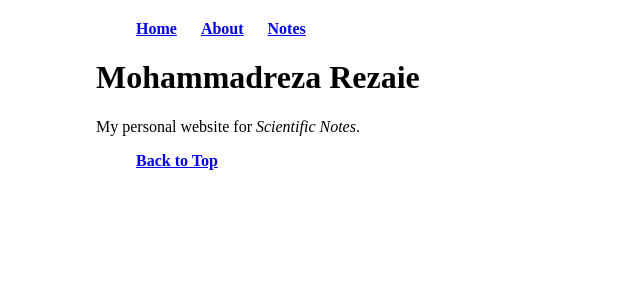
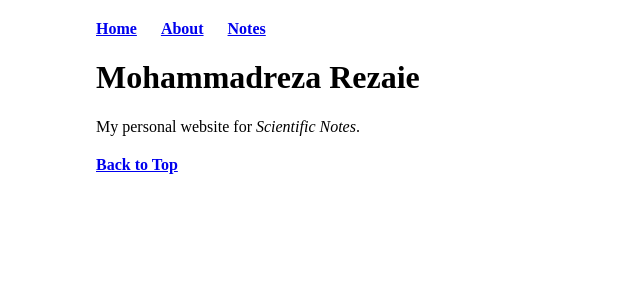
Before and after one commit to mrrezaie/mrrezaie.github.io, a Jekyll site: the page built from index.html, in a window 1280 px wide. Shown: the top 300 px of the page, without its empty margins (0-640 px from the left). Built offline with Jekyll 4.4.1, drawn with Linux system fonts in a browser that asks for light colours.

Commit message:
Update main.css

```diff
--- a/css/main.css
+++ b/css/main.css
@@ -5,6 +5,8 @@
 }
 
 nav ul, footer ul {
+    padding: 0px;
+    margin: 20px auto;
     list-style: none;
     font-weight: bold;
 }
```
